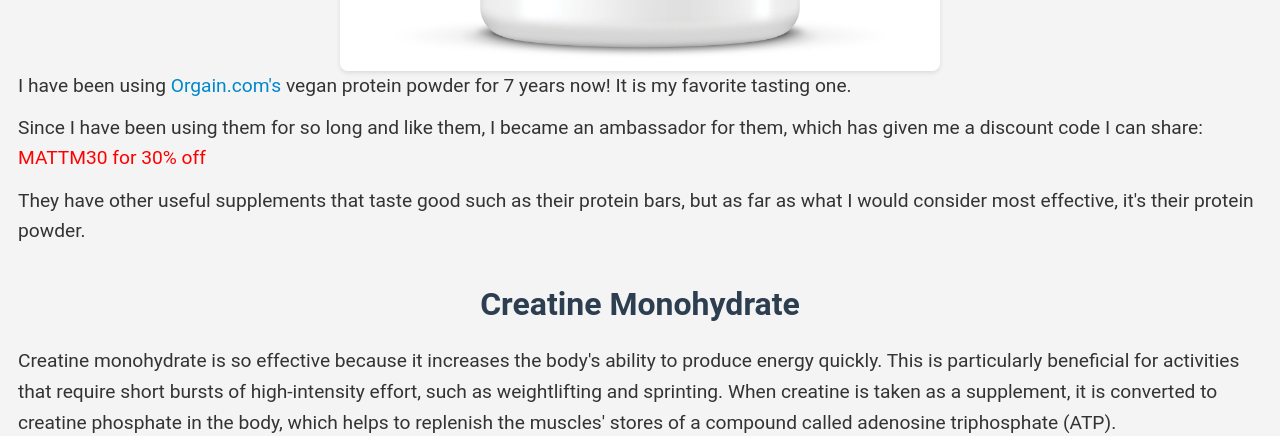
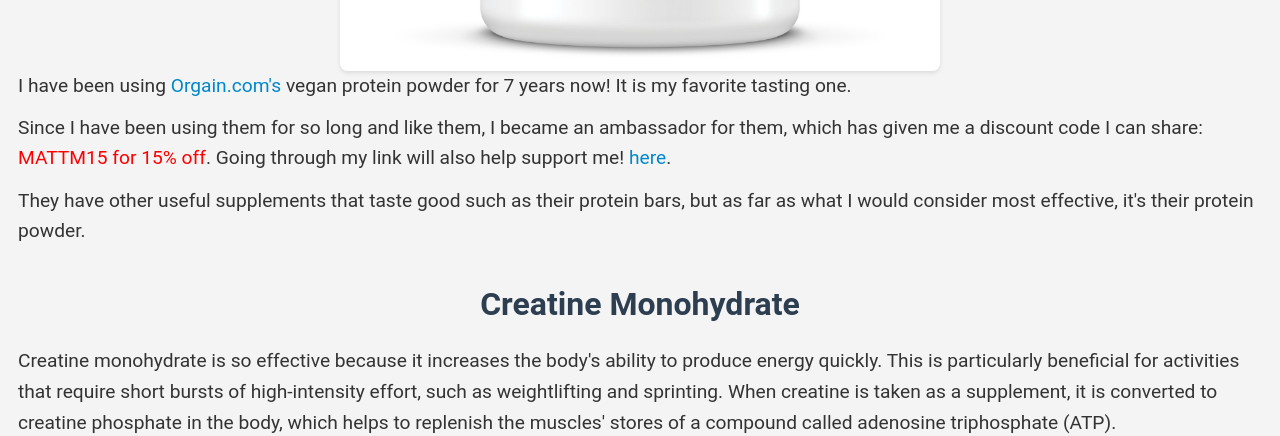
Before and after one commit to mattmcginley7/mattmcginleytraining.netlify.app, a plain HTML site: page resources.html in a window 1280 px wide. Shown: the part 1729-2165 px from the top of the page. Drawn offline with Linux system fonts and the light colour scheme.

```diff
--- a/resources.html
+++ b/resources.html
@@ -41,7 +41,7 @@
     <a href="https://orgain.com/collections/vegan-protein-powder/products/organic-protein-plant-based-protein-powder"><img src="orgain.png" alt="Orgain Protein Powder"></a>
     <p>I have been using <a href="https://orgain.com/collections/vegan-protein-powder/products/organic-protein-plant-based-protein-powder">Orgain.com's</a>
     vegan protein powder for 7 years now! It is my favorite tasting one. </p>
-    <p>Since I have been using them for so long and like them, I became an ambassador for them, which has given me a discount code I can share: <span id="mattM30">MATTM30 for 30% off</span> </p>
+    <p>Since I have been using them for so long and like them, I became an ambassador for them, which has given me a discount code I can share: <span id="mattM30">MATTM15 for 15% off</span>. Going through my link will also help support me! <a href="https://get.aspr.app/SHwYk">here</a>.</p>
     <p>They have other useful supplements that taste good such as their protein bars,
         but as far as what I would consider most effective, it's their protein powder.
     </p>
```
